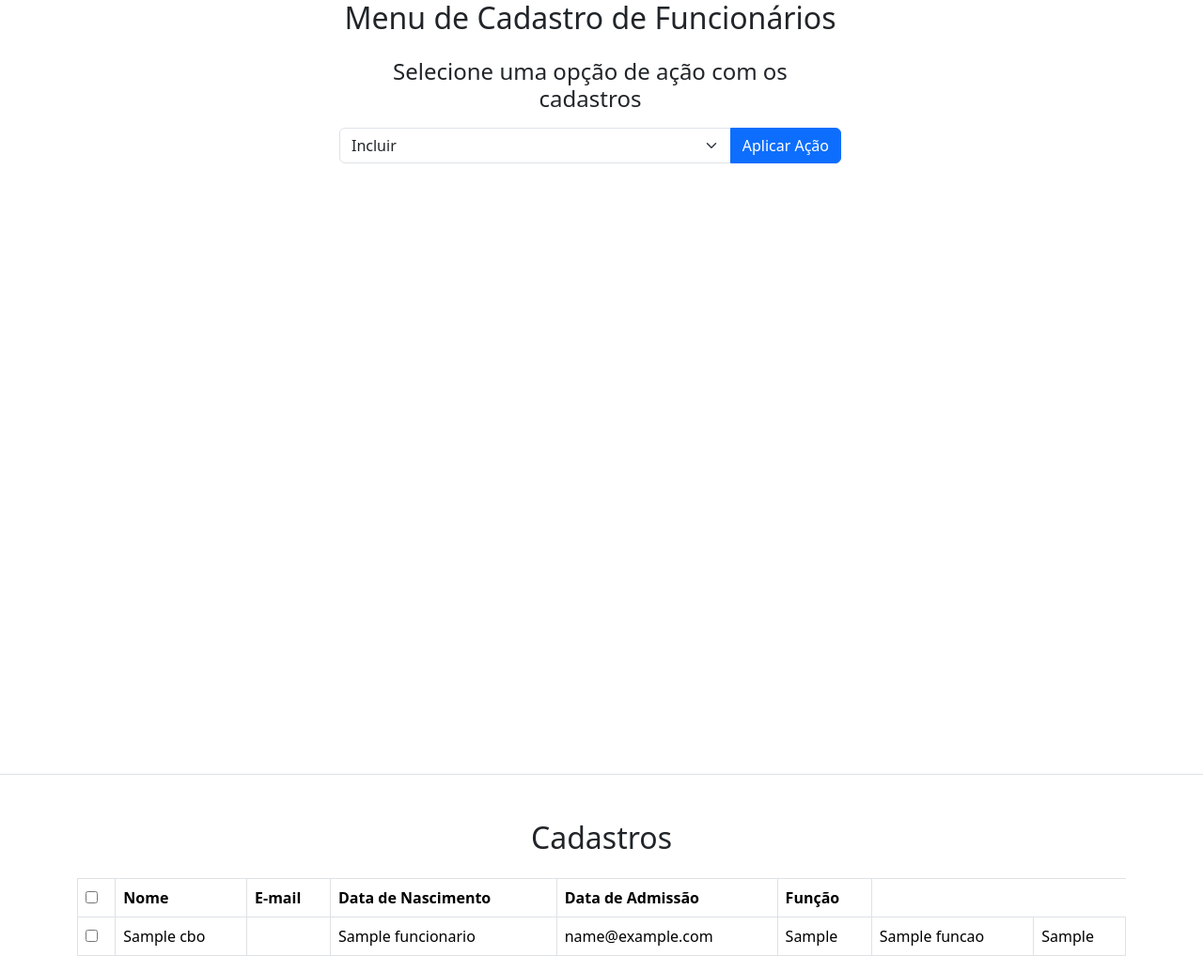
After one commit to Laryssa75/Automatiza-o_aniversario, a Django app: template aniversario/funcionarios/templates/funcionarios/cadastros.html in a window 1280 px wide. The commit adds this page. Shown: the whole page at 94% size. Run offline with Django 5.2, Linux system fonts and the light colour scheme; the template is opened without the code that fills it: most values are stand-ins (such as "Sample title", 1, 10 or a date in 2020).

Commit message:
criando tela de visualizacao do banco e começo criação do menu

```diff
--- a/aniversario/aniversario/settings.py
+++ b/aniversario/aniversario/settings.py
@@ -141,7 +141,7 @@ EMAIL_HOST = 'smtp.gmail.com'
 EMAIL_PORT = 587
 EMAIL_USE_TLS = True
 EMAIL_HOST_USER = 'larissasooretama@gmail.com'
-EMAIL_HOST_PASSWORD = ''
+EMAIL_HOST_PASSWORD = 'yjmqrvdepyfunish'
 
 # Celery Configuration
 CELERY_BROKER_URL = 'redis://localhost:6379/0'  # URL do broker (redis)
--- a/aniversario/funcionarios/models.py
+++ b/aniversario/funcionarios/models.py
@@ -9,7 +9,7 @@ class Funcionario(models.Model):
     data_nascimento = models.DateField()
     foto = models.ImageField(upload_to='foto/' , blank=True, null=True)
     arquivo_pdf = models.FileField(upload_to='pdf/' , blank=True, null=True)
-    cbo = models.IntegerField(unique=True, null=True, blank=True)
+    cbo = models.AutoField(primary_key=True)
     funcao = models.CharField(max_length=100, null=True)
     data_admissao = models.DateField(null=True, blank=True)
     id_tarefa_mail = models.CharField(max_length=255, null=True, blank=True)
--- /dev/null
+++ b/aniversario/funcionarios/templates/funcionarios/cadastros.html
@@ -0,0 +1,104 @@
+<!DOCTYPE html>
+<html lang="pt-BR">
+<head>
+    <meta charset="UTF-8">
+    <meta name="viewport" content="width=device-width, initial-scale=1.0">
+    <title>Menu de Cadastro de Funcionários</title>
+
+    {% load static %}
+    <link href="https://cdn.jsdelivr.net/npm/bootstrap@5.3.0-alpha1/dist/css/bootstrap.min.css" rel="stylesheet">
+</head>
+<body class="btn-lg">
+
+    <div class="container text-center align-items-center min-vh-100">
+        <div class="col-lg-6 col-md-8 col-sm-12 mx-auto">
+            <div class="row w-100">
+                <h2 class="text-center mb-4">Menu de Cadastro de Funcionários</h2>
+                <h4 class="text-center mb-3">Selecione uma opção de ação com os cadastros</h4>
+                <div class="input-group mb-3">
+                    <select id="action-Select" class="form-select">
+                        <option value="incluir">Incluir</option> <!--precisa direcionar ele para a tela importar funcionarios-->
+                        <option value="editar">Editar</option> <!--direcionar para visualizar os dados na tela de importar funcionarios-->
+                        <option value="excluir">Excluir</option>
+                    </select>
+                    <button type="button" id="applyAction" class="btn btn-primary">Aplicar Ação</button>
+                </div>
+            </div>
+        </div>
+    </div>
+
+    <div class="my-4 border-top"></div>
+
+
+
+    <div class="container mt-5">
+        <h2 class="text-center"> Cadastros</h2>
+        <div class="table-responsive mt-4">
+            <form id="actionForm" method="POST" action="{% url 'aplicar_acao' %}"></form>
+                {% csrf_token %}
+                <table class="table table-bordered">
+                    <thead> <!--cabeçalho da tabela-->
+                        <tr>
+                            <th>
+                                <input type="checkbox" id="selectAll" title="Selecionar todos">
+                            </th>
+                            <th>Nome</th>
+                            <th>E-mail</th>
+                            <th>Data de Nascimento</th>
+                            <th>Data de Admissão</th>
+                            <th>Função</th>
+                        </tr>
+                    </thead>
+                    <tbody> <!--corpo da tabela-->
+                        {% for funcionario in funcionarios %} <!--está pegando as informações da view-->
+                            <tr>
+                                <td>
+                                    <input type="checkbox" name="Selected[]" value="{{ cbo.id }}" class="selectRow">
+                                <td>{{ funcionario.cbo }}<td>
+                                <td>{{ funcionario.nome }}</td>
+                                <td>{{ funcionario.email }}</td>
+                                <td>{{ funcionario.data_nascimento }}</td>
+                                <td>{{ funcionario.funcao }}</td>
+                                <td>{{ funcionario.data_admissao }}</td>
+                                </td>
+                            </tr>
+                        {% empty %}
+                            <tr>
+                                <td colspan="7" class="text-center">Nenhum funcionário cadastrado</td>
+                            </tr>
+                        {% endfor %}
+                    </tbody>
+                </table>
+        </div>
+    </div>
+
+
+    <script src="https://cdn.jsdelivr.net/npm/bootstrap@5.3.0-alpha1/dist/js/bootstrap.bundle.min.js"></script>
+    <script>
+        //Selecionar todos os checkboxes
+        document.getElementById('selectAll').addEventListener('change', function() {
+            const checkboxes = document.querySelectorAll('.selectRow');
+            checkboxes.forEach(cb => cb.checked = this.checked);
+        });
+
+        //Aplicar ação ao clicar no botão
+        document.getElementById('applyAction').addEventListener('click', function(){
+            const form = document.getElementById('actionForm');
+            const action = document.getElementById('actionsSelect').value;
+
+
+            if (action === "incluir"){
+                window.location.href = "{% url 'importar_funcionarios' %}";
+            }else if (action === "editar" || action === "excluir") {
+                if (document.querySelectAll('.selectRow:checked').length > 0) {
+                    form.action = "{% url action %}";
+                    form.submit();
+                }else{
+                    alert("Selecione pelo menos um funcionário para aplicar a ação.")
+                }
+            }
+        });
+    </script>
+
+</body>
+</html>
--- a/aniversario/funcionarios/templates/funcionarios/home.html
+++ b/aniversario/funcionarios/templates/funcionarios/home.html
@@ -13,7 +13,7 @@
 <body>
 
 <div class="container text-center py-5">
-    <h1 class="display-4 mb-4">Bem-vindos ao Sistema de Automatização de envio de emial de aniversário</h1>
+    <h1 class="display-4 mb-4">Bem-vindos ao Sistema de Automatização de envio de email de aniversário</h1>
     <p class="lead mb-4">Clique no botão para acessar o painel de login</p>
     <div class="button-container">
         <a href="{% url 'logout_and_redirect' %}" class="btn btn-primary btn-lg">Ir para o Login</a>
--- a/aniversario/funcionarios/urls.py
+++ b/aniversario/funcionarios/urls.py
@@ -8,5 +8,7 @@ urlpatterns = [
     path('', views.home, name='home'),
     path('importar-funcionarios/', views.importar_funcionarios, name='importar_funcionarios'),
     path('logout/', views.logout_and_redirect, name='logout_and_redirect'),
+    path('editar-funcionario/<int:cbo>/', views.editar_funcionario, name='editar_funcionario'),
+    #path('menu-cadastros', views.menu_cadastros, name='menu_cadastros'),
     #path('enviar-email-aniversariantes/', views.enviar_emails_aniversariantes_view, name='enviar_emails_aniversariantes'),
 ]
```
Also changed, not shown: aniversario/funcionarios/static/funcionarios/styles.css (+10 -0 lines), aniversario/funcionarios/templates/base.html (added, +41 -0 lines), aniversario/funcionarios/templates/funcionarios/importar_funcionario.html (+23 -32 lines), aniversario/funcionarios/views.py (+56 -20 lines), aniversario/db.sqlite3.
